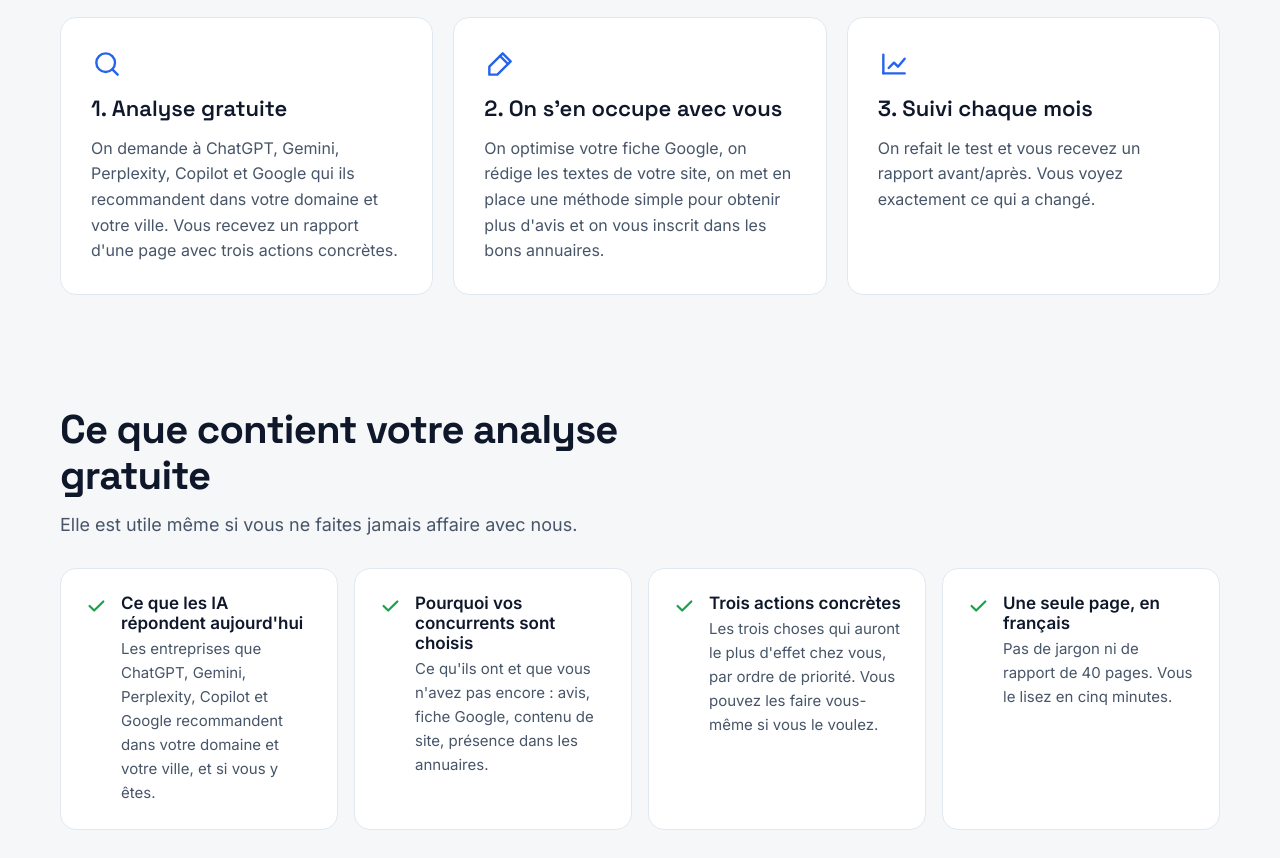
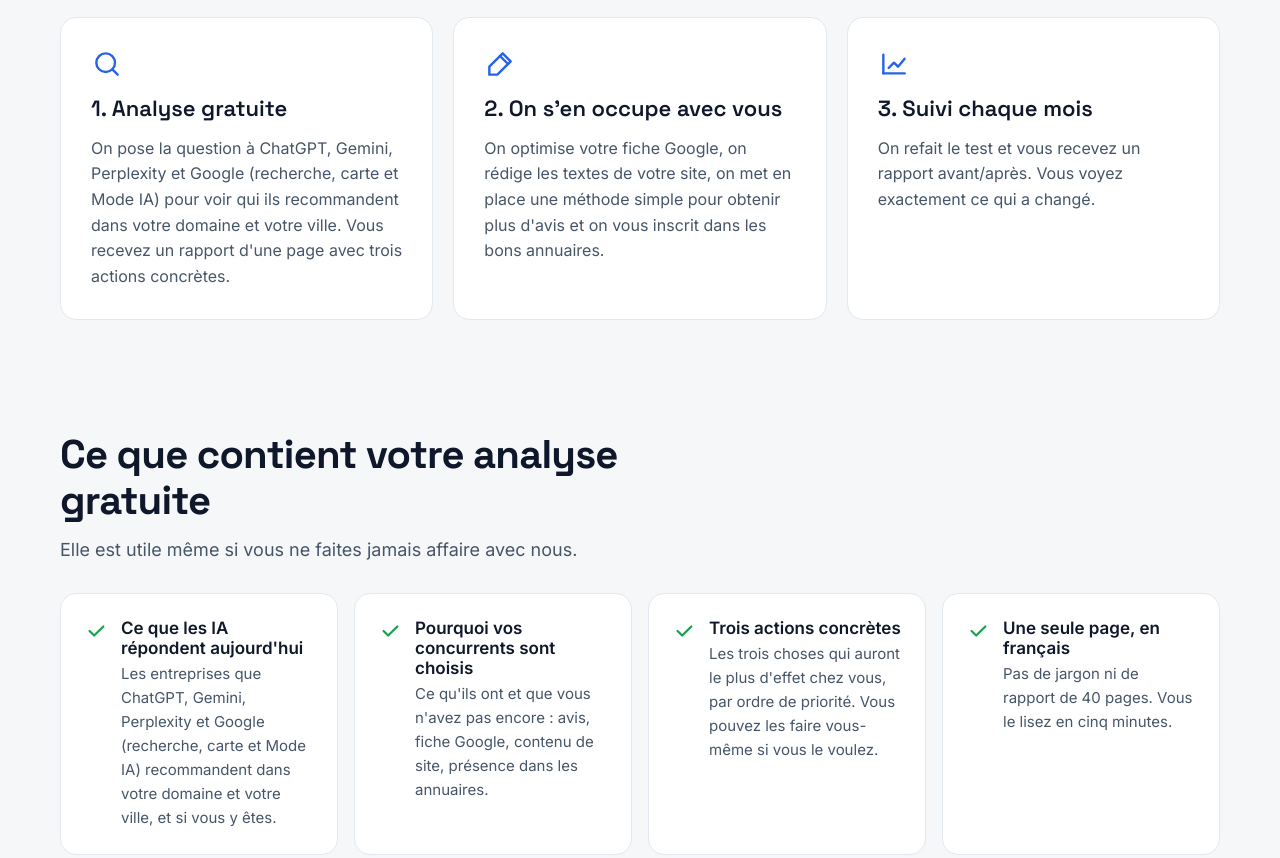
Before and after one commit to visibilitenova/visibilitenova.github.io, a plain HTML site: page index.html in a window 1280 px wide. Shown: the part 1600-2458 px from the top of the page. Drawn offline with Linux system fonts and the light colour scheme.

Commit message:
Update index.html

```diff
--- a/index.html
+++ b/index.html
@@ -117,7 +117,7 @@ a:focus-visible,summary:focus-visible{outline:3px solid #60A5FA;outline-offset:3
 <div style="background: #FFFFFF; border: 1px solid #E2E8F0; border-radius: 16px; padding: 30px; display: flex; flex-direction: column; gap: 14px">
 <svg width="32" height="32" viewBox="0 0 24 24" fill="none" stroke="#2563EB" stroke-width="1.8" stroke-linecap="round" stroke-linejoin="round" aria-hidden="true"><circle cx="11" cy="11" r="7"></circle><path d="M20 20l-4-4"></path></svg>
 <h3 style="margin: 0; font-family: 'Space Grotesk', sans-serif; font-size: 22px; font-weight: 600">1. Analyse gratuite</h3>
-<p style="margin: 0; font-size: 16px; line-height: 1.6; color: #475569">On demande à ChatGPT, Gemini, Perplexity, Copilot et Google qui ils recommandent dans votre domaine et votre ville. Vous recevez un rapport d'une page avec trois actions concrètes.</p>
+<p style="margin: 0; font-size: 16px; line-height: 1.6; color: #475569">On pose la question à ChatGPT, Gemini, Perplexity et Google (recherche, carte et Mode IA) pour voir qui ils recommandent dans votre domaine et votre ville. Vous recevez un rapport d'une page avec trois actions concrètes.</p>
 </div>
 <div style="background: #FFFFFF; border: 1px solid #E2E8F0; border-radius: 16px; padding: 30px; display: flex; flex-direction: column; gap: 14px">
 <svg width="32" height="32" viewBox="0 0 24 24" fill="none" stroke="#2563EB" stroke-width="1.8" stroke-linecap="round" stroke-linejoin="round" aria-hidden="true"><path d="M14 4l6 6-10 10H4v-6z"></path><path d="M12 6l6 6"></path></svg>
@@ -138,7 +138,7 @@ a:focus-visible,summary:focus-visible{outline:3px solid #60A5FA;outline-offset:3
 <p style="margin: 0; font-size: 18px; line-height: 1.6; color: #475569">Elle est utile même si vous ne faites jamais affaire avec nous.</p>
 </div>
 <div style="display: grid; grid-template-columns: repeat(auto-fit, minmax(240px, 1fr)); gap: 16px">
-<div style="background: #FFFFFF; border: 1px solid #E2E8F0; border-radius: 16px; padding: 24px; display: flex; gap: 14px; align-items: flex-start"><svg width="22" height="22" viewBox="0 0 24 24" fill="none" stroke="#16A34A" stroke-width="2.4" stroke-linecap="round" stroke-linejoin="round" aria-hidden="true" style="flex:0 0 auto;margin-top:2px"><path d="M5 12l5 5L20 7"></path></svg><div><p style="margin: 0 0 4px; font-weight: 600; font-size: 17px">Ce que les IA répondent aujourd'hui</p><p style="margin: 0; font-size: 15px; line-height: 1.6; color: #475569">Les entreprises que ChatGPT, Gemini, Perplexity, Copilot et Google recommandent dans votre domaine et votre ville, et si vous y êtes.</p></div></div>
+<div style="background: #FFFFFF; border: 1px solid #E2E8F0; border-radius: 16px; padding: 24px; display: flex; gap: 14px; align-items: flex-start"><svg width="22" height="22" viewBox="0 0 24 24" fill="none" stroke="#16A34A" stroke-width="2.4" stroke-linecap="round" stroke-linejoin="round" aria-hidden="true" style="flex:0 0 auto;margin-top:2px"><path d="M5 12l5 5L20 7"></path></svg><div><p style="margin: 0 0 4px; font-weight: 600; font-size: 17px">Ce que les IA répondent aujourd'hui</p><p style="margin: 0; font-size: 15px; line-height: 1.6; color: #475569">Les entreprises que ChatGPT, Gemini, Perplexity et Google (recherche, carte et Mode IA) recommandent dans votre domaine et votre ville, et si vous y êtes.</p></div></div>
 <div style="background: #FFFFFF; border: 1px solid #E2E8F0; border-radius: 16px; padding: 24px; display: flex; gap: 14px; align-items: flex-start"><svg width="22" height="22" viewBox="0 0 24 24" fill="none" stroke="#16A34A" stroke-width="2.4" stroke-linecap="round" stroke-linejoin="round" aria-hidden="true" style="flex:0 0 auto;margin-top:2px"><path d="M5 12l5 5L20 7"></path></svg><div><p style="margin: 0 0 4px; font-weight: 600; font-size: 17px">Pourquoi vos concurrents sont choisis</p><p style="margin: 0; font-size: 15px; line-height: 1.6; color: #475569">Ce qu'ils ont et que vous n'avez pas encore : avis, fiche Google, contenu de site, présence dans les annuaires.</p></div></div>
 <div style="background: #FFFFFF; border: 1px solid #E2E8F0; border-radius: 16px; padding: 24px; display: flex; gap: 14px; align-items: flex-start"><svg width="22" height="22" viewBox="0 0 24 24" fill="none" stroke="#16A34A" stroke-width="2.4" stroke-linecap="round" stroke-linejoin="round" aria-hidden="true" style="flex:0 0 auto;margin-top:2px"><path d="M5 12l5 5L20 7"></path></svg><div><p style="margin: 0 0 4px; font-weight: 600; font-size: 17px">Trois actions concrètes</p><p style="margin: 0; font-size: 15px; line-height: 1.6; color: #475569">Les trois choses qui auront le plus d'effet chez vous, par ordre de priorité. Vous pouvez les faire vous-même si vous le voulez.</p></div></div>
 <div style="background: #FFFFFF; border: 1px solid #E2E8F0; border-radius: 16px; padding: 24px; display: flex; gap: 14px; align-items: flex-start"><svg width="22" height="22" viewBox="0 0 24 24" fill="none" stroke="#16A34A" stroke-width="2.4" stroke-linecap="round" stroke-linejoin="round" aria-hidden="true" style="flex:0 0 auto;margin-top:2px"><path d="M5 12l5 5L20 7"></path></svg><div><p style="margin: 0 0 4px; font-weight: 600; font-size: 17px">Une seule page, en français</p><p style="margin: 0; font-size: 15px; line-height: 1.6; color: #475569">Pas de jargon ni de rapport de 40 pages. Vous le lisez en cinq minutes.</p></div></div>
```
